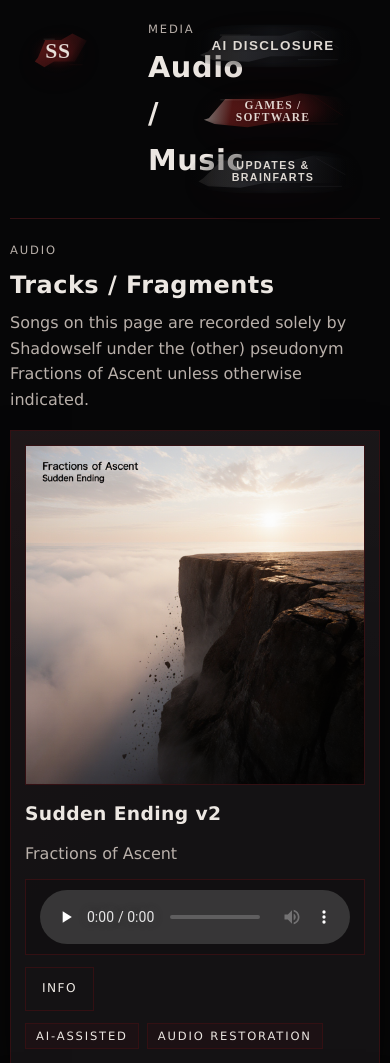
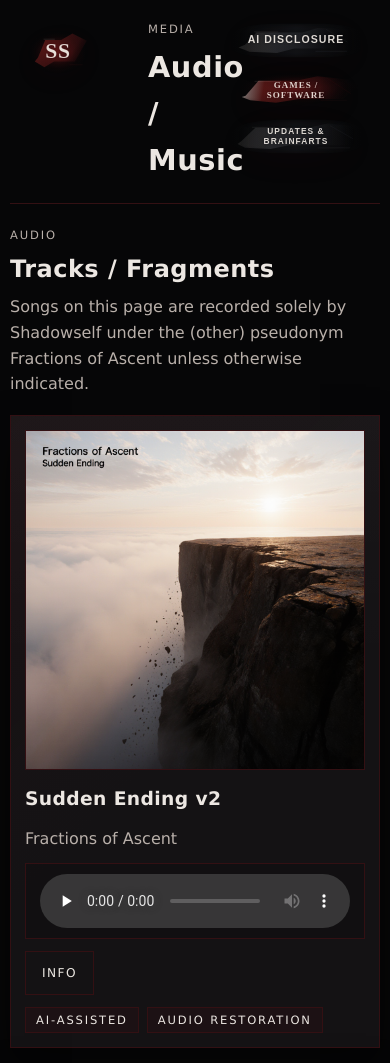
Before and after one commit to Shadowself70/shadowself, a plain HTML site: page media.html in a window 390 px wide. Shown: the top 1063 px of the page. Drawn offline with Linux system fonts and the light colour scheme.

Commit message:
Restore compact stacked subpage nav

```diff
--- a/css/styles.css
+++ b/css/styles.css
@@ -936,3 +936,30 @@ img {
     width: min(100%, 180px, 15vw, 12vh);
   }
 }
+
+.page:not(.page-home) .header-actions {
+  display: flex;
+  flex-direction: column;
+  align-items: flex-end;
+  justify-content: flex-start;
+  gap: 8px;
+  flex-wrap: nowrap;
+}
+
+.page:not(.page-home) .subpage-art-control,
+.page:not(.page-home) .subpage-art-link {
+  width: min(100%, 168px);
+}
+
+.page:not(.page-home) .subpage-action-art {
+  width: 100%;
+  height: auto;
+}
+
+@media (max-width: 1100px) {
+  .page:not(.page-home) .header-actions {
+    justify-content: flex-start;
+    align-items: flex-end;
+    text-align: right;
+  }
+}
```
